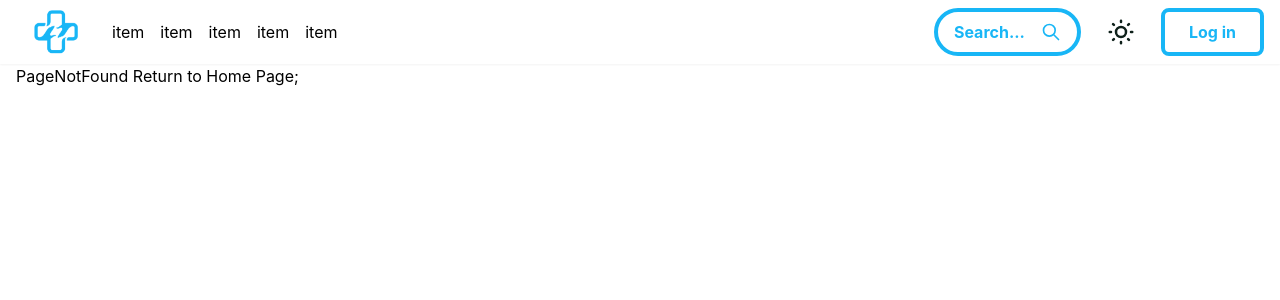
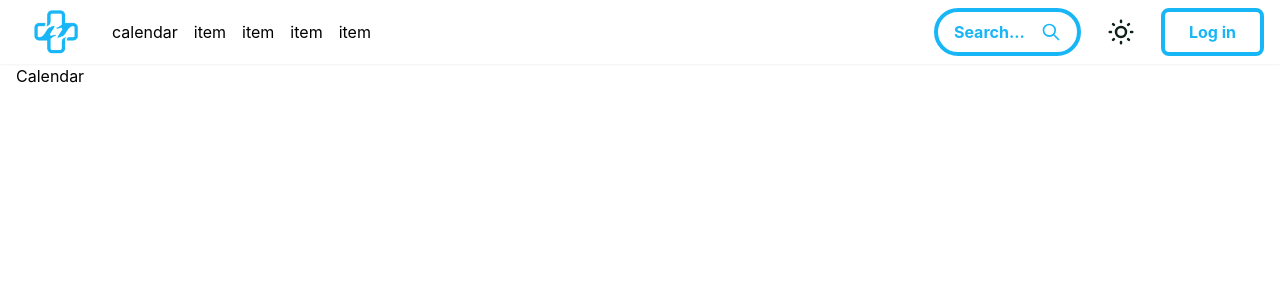
Before and after one commit to IIB3nceII/doc-in-time, a React (Create React App) app in the folder webapp/: page /calendar in a window 1280 px wide. Shown: the top 300 px of the page. Built offline with nearby package versions, Linux system fonts and the light colour scheme; no server answers.

Commit message:
🚀 Link for calendar view

```diff
--- a/webapp/src/components/common/Navbar/Navbar.tsx
+++ b/webapp/src/components/common/Navbar/Navbar.tsx
@@ -26,8 +26,8 @@ const NavbarComponent: FC<INavbarProps> = ({ ui: { isSearchAreaOpen }, auth: { a
           </Link>
           <nav>
             <ul>
-              <Link to="#">
-                <li>item</li>
+              <Link to="calendar">
+                <li>calendar</li>
               </Link>
               <Link to="#">
                 <li>item</li>
--- /dev/null
+++ b/webapp/src/pages/Calendar/Calendar.tsx
@@ -0,0 +1,10 @@
+import React from 'react';
+import s from './Calendar.module.scss'
+
+const Calendar = () => {
+  return (
+    <div>Calendar</div>
+  )
+}
+
+export default Calendar
--- /dev/null
+++ b/webapp/src/pages/Calendar/index.ts
@@ -0,0 +1 @@
+export { default } from "./Calendar";
--- a/webapp/src/pages/index.ts
+++ b/webapp/src/pages/index.ts
@@ -2,4 +2,5 @@ export { default as Home } from "./Home";
 export { default as Login } from "./Login";
 export { default as Register } from "./Register";
 export { default as EditProfile } from "./EditProfile";
+export { default as Calendar } from "./Calendar";
 export { default as PageNotFound } from "./PageNotFound";
--- a/webapp/src/routes.tsx
+++ b/webapp/src/routes.tsx
@@ -1,6 +1,6 @@
 import { FC, useEffect } from "react";
 import { Routes, Route } from "react-router-dom";
-import { EditProfile, Home, Login, PageNotFound, Register } from "./pages";
+import { Calendar, EditProfile, Home, Login, PageNotFound, Register } from "./pages";
 
 const AppRoutes: FC = () => {
   useEffect(() => {
@@ -14,6 +14,7 @@ const AppRoutes: FC = () => {
   }, []);
   return (
     <Routes>
+      <Route path="/calendar" element={<Calendar />}></Route>
       <Route path="/edit-profile" element={<EditProfile />}></Route>
       <Route path="/login" element={<Login />}></Route>
       <Route path="/register" element={<Register />}></Route>
```
Also changed, not shown: webapp/src/pages/Calendar/Calendar.module.scss (added).
